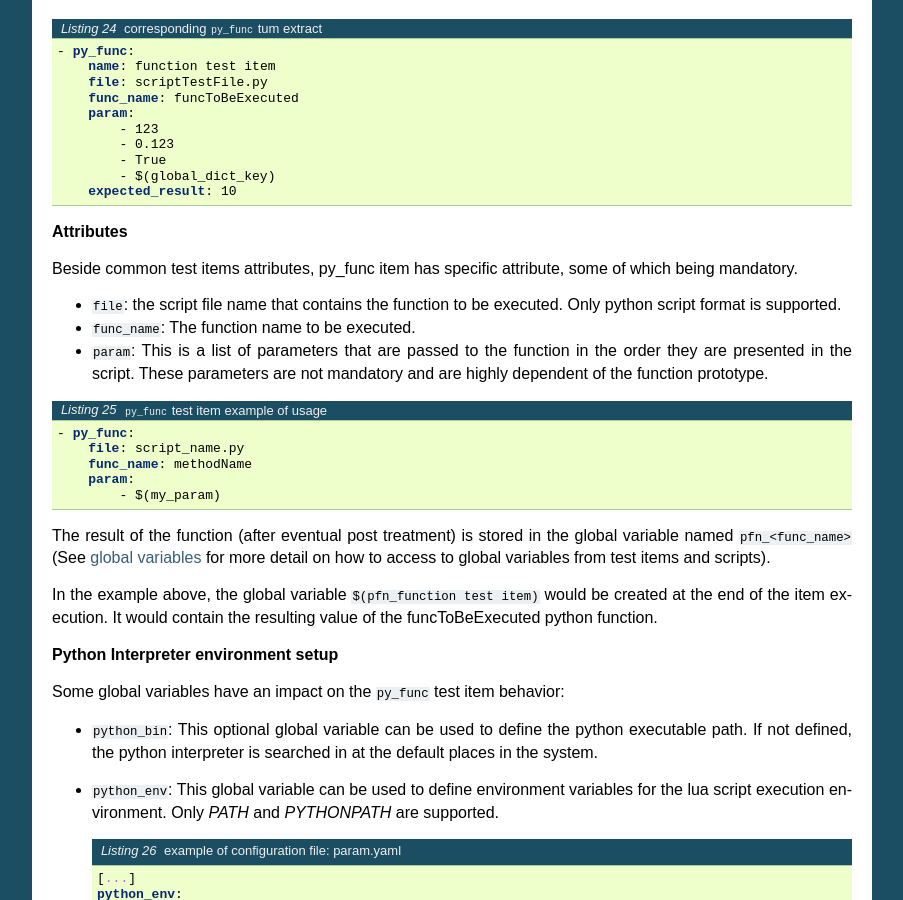
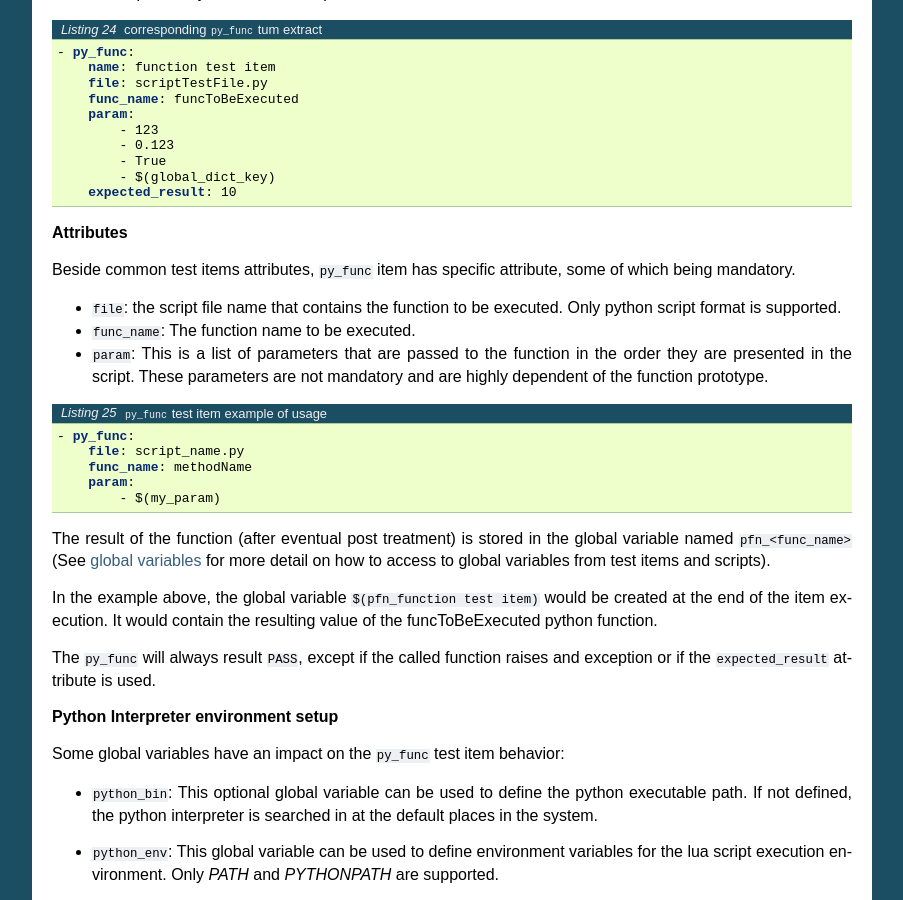
Before and after one commit to testium-HIL/testium, a Sphinx documentation site: the page built from doc/manual/sphinx/source/test_items/py_func_test_item.rst, in a window 1280 px wide and 900 px high, scrolled down 1015 px. Shown: the whole window, without its empty margins (198-1101 px from the left). Built offline with Sphinx 7.4.7, drawn with Linux system fonts in a browser that asks for light colours; some of the changed text lies outside the part shown.

Commit message:
python func validation ok.

```diff
--- a/doc/manual/sphinx/source/test_items/lua_func_test_item.rst
+++ b/doc/manual/sphinx/source/test_items/lua_func_test_item.rst
@@ -64,6 +64,9 @@ In the example above, the global variable ``$(lfn_activity)``
 would be created at the end of the item execution. It would contain the resulting
 value of the funcToBeExecuted python function.
 
+The ``lua_func`` will always result ``PASS``, except if the called function raises
+and exception or if the ``expected_result`` attribute is used.
+
 **Lua Interpreter environment setup**
 
 Some global variables have an impact on the ``lua_func`` test item behavior:
--- a/doc/manual/sphinx/source/test_items/py_func_test_item.rst
+++ b/doc/manual/sphinx/source/test_items/py_func_test_item.rst
@@ -6,9 +6,9 @@
 The ``py_func`` test item is used to execute custom python scripts with the given
 input parameters.
 
-There are two modes for executing a ``py_func`` item. The class mode and the function mode.
+There are two modes for executing a ``py_func`` item. The *class* mode and the *function* mode.
 
-class py_func item
+class ``py_func`` item
 -------------------------
 
 This is the normal way of calling some custom python code.
@@ -80,7 +80,8 @@ There is no possibility to access the report features in that mode.
 
 **Attributes**
 
-Beside common test items attributes, py_func item has specific attribute, some of which being mandatory.
+Beside common test items attributes, ``py_func`` item has specific attribute,
+some of which being mandatory.
 
 * ``file``: the script file name that contains the function to be executed.
   Only python script format is supported.
@@ -107,6 +108,9 @@ In the example above, the global variable ``$(pfn_function test item)``
 would be created at the end of the item execution. It would contain the resulting
 value of the funcToBeExecuted python function.
 
+The ``py_func`` will always result ``PASS``, except if the called function raises
+and exception or if the ``expected_result`` attribute is used.
+
 **Python Interpreter environment setup**
 
 Some global variables have an impact on the ``py_func`` test item behavior:
```
Also changed, not shown: 4 other files.
